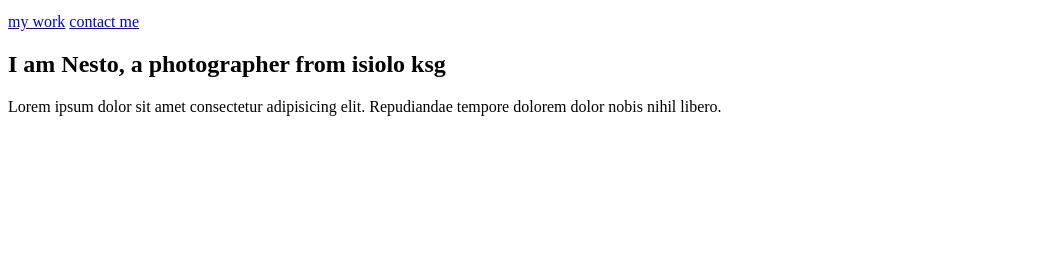
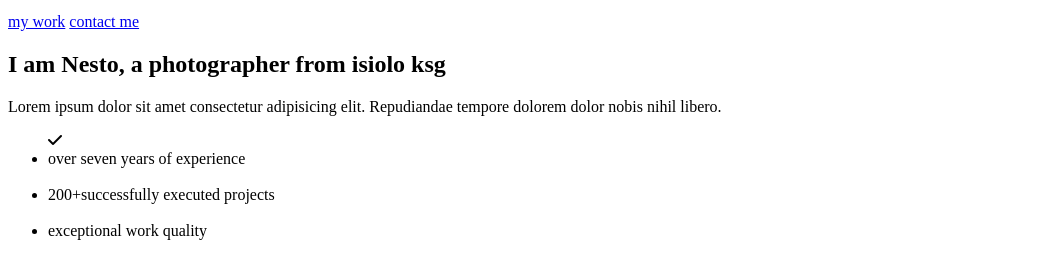
Before and after one commit to aminaroyal/nomads-photography, a plain HTML site: page index.html in a window 1280 px wide. Shown: the part 201-480 px from the top of the page, without its empty margins (0-1061 px from the left). Drawn offline with Linux system fonts and the light colour scheme.

Commit message:
add list

```diff
--- a/index.html
+++ b/index.html
@@ -48,6 +48,18 @@
   adipisicing elit.
    Repudiandae tempore dolorem
    dolor nobis nihil libero.
+   </p>
+
+   <!-- personal sectonl ist  -->
+   <ul>
+    <i class="fa-solid fa-check"></i>
+    <li> over seven years of experience</li>
+    <i class="fa-solid fa check"></i>
+    <li>200+successfully executed projects </li>
+    <i class="fa-solid fa -check"></i>
+  <li>exceptional work quality</li>
+</ul>
+<!-- section image -->
 
 
 </body>
```
